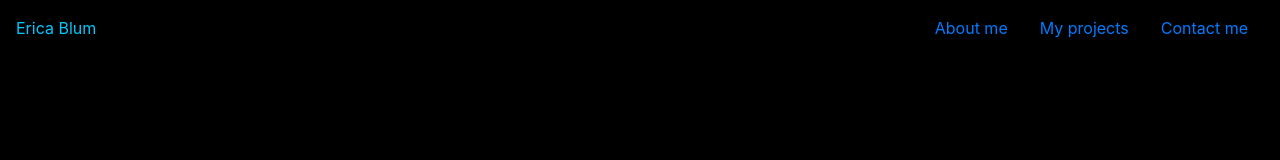
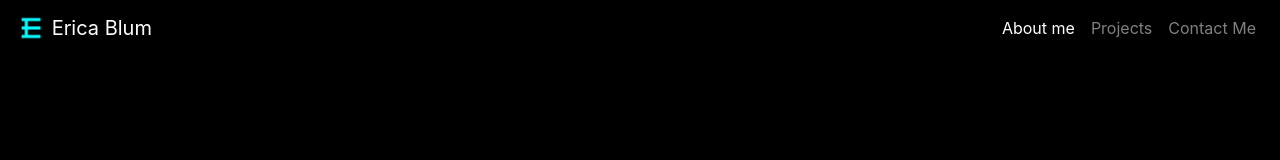
Before and after one commit to kalathomas083/portfolio-site, a website: page index.html in a window 1280 px wide. Drawn offline with nearby package versions, Linux system fonts and the light colour scheme.

Commit message:
updated navbar

```diff
--- a/index.html
+++ b/index.html
@@ -1,5 +1,6 @@
 <!DOCTYPE html>
 <html>
+
 <head>
 	<meta charset="utf-8">
 	<meta http-equiv="X-UA-Compatible" content="IE=edge">
@@ -7,14 +8,31 @@
 	<meta name="viewport" content="width=device-width, initial-scale=1">
 	<link rel="stylesheet" type="text/css" media="screen" href="/styles/styles.css">
 </head>
+
 <body>
-	<nav class="navbar navbar-expand-l">
-		<div class="brand">Erica Blum</div>
-		<ul class="nav  justify-content-end">
-				<li class="nav-item"><a class="nav-link" href="#">About me</a></li>
-				<li class="nav-item"><a class="nav-link" href="#">My projects</a></li>
-				<li class="nav-item"><a class="nav-link" href="#">Contact me</a></li>
+	<nav class="navbar navbar-expand-lg navbar-dark">
+		<a class="navbar-brand" href="#">
+			<img src="/images/elogo.png" class="d-inline-block align-top" width="30" height="30" alt="blum">
+			Erica Blum
+		</a>
+		<button class="navbar-toggler" type="button" data-toggle="collapse" data-target="#navbarSupportedContent" aria-controls="navbarSupportedContent" aria-expanded="false" aria-label="Toggle navigation">
+			<span class="navbar-toggler-icon"></span>
+		</button>
+
+		<div class="collapse navbar-collapse" id="navbarSupportedContent">
+			<ul class="navbar-nav ml-auto">
+				<li class="nav-item active">
+					<a class="nav-link" href="#">About me <span class="sr-only">(current)</span></a>
+				</li>
+				<li class="nav-item">
+					<a class="nav-link" href="#">Projects</a>
+				</li>
+				<li class="nav-item">
+					<a class="nav-link" href="#">Contact Me</a>
+				</li>
+
 			</ul>
+		</div>
 	</nav>
 
 </body>
@@ -22,4 +40,5 @@
 <script src="/scripts/scripts.js"></script>
 <script src="/node_modules/jquery/dist/jquery.min.js"></script>
 <script src="/node_modules/bootstrap/dist/js/bootstrap.bundle.min.js"></script>
+
 </html>
--- a/styles/sass/parts/_variables.scss
+++ b/styles/sass/parts/_variables.scss
@@ -1,2 +1,2 @@
-$body-bg: black;
+$body-bg: Black;
 $body-color: #00c7fe;
```
Also changed, not shown: images/elogo.png (added), styles/styles.css.
